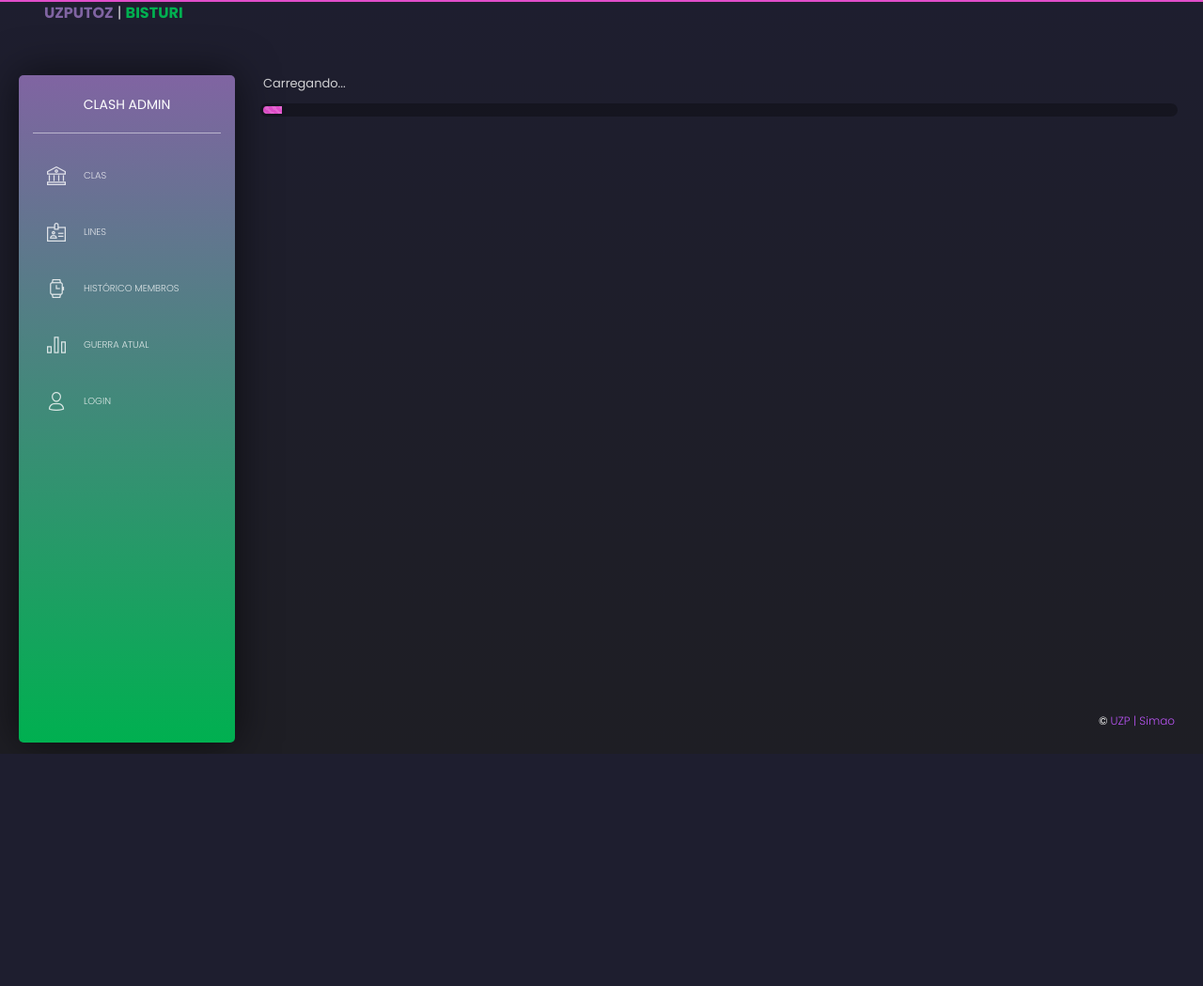
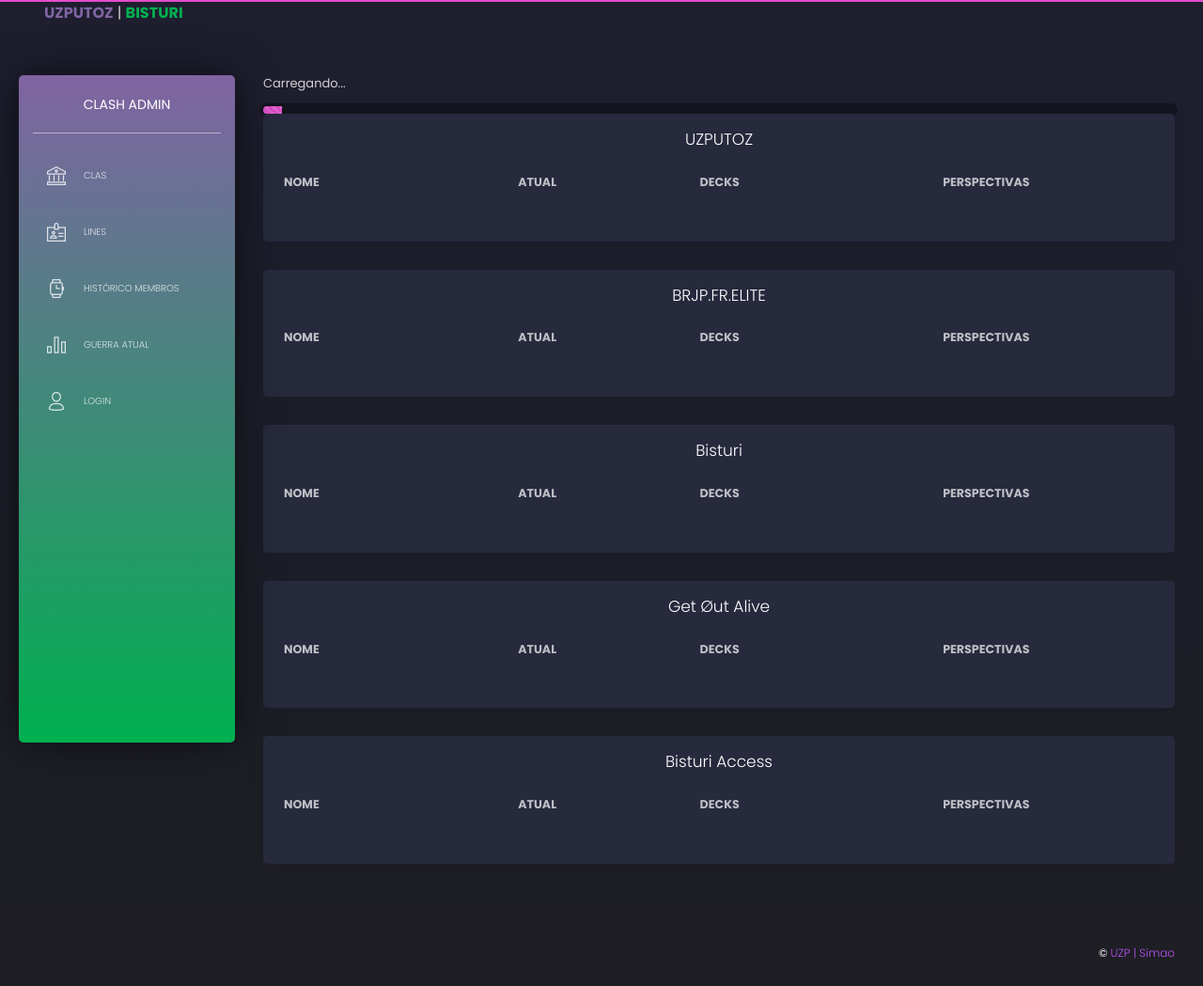
Before and after one commit to rodrigosimaogois/uzputoz, a Django app: page /clashdata/currentwar/ in a window 1280 px wide. Shown: the whole page at 94% size. Before the commit the page ends 802 px from the top, so only its background shows below. Run offline with Django 4.2, Linux system fonts and the light colour scheme; data that the repository does not hold is empty; some libraries are stand-ins or nearby versions.

Commit message:
changed layout current war

```diff
--- a/clashAdmin/clashdata/templates/clashdata/currentwar.html
+++ b/clashAdmin/clashdata/templates/clashdata/currentwar.html
@@ -5,15 +5,25 @@
 {% block stylesheets %}
 
 <style>
-    .table > tbody > tr > td
-    {
-        font-size: 0.8em;
+    td > div > img {
+        height: 1em;
+        width: auto;
+        display: inline-block;
     }
 
     .table > thead > tr > th
     {
-        font-size: 0.8em;
-        color: #E14ECA !important;
+        font-size: 0.9em;
+    }
+
+    .table > tbody > tr > td
+    {
+        font-size: 0.9em;
+    }
+
+    .rowcolor
+    {
+        background-color:#2C3F50;
     }
 
 </style>
@@ -45,38 +55,139 @@
     </div></div>
 </div>
 
+<div class="row">
+    <div class="col-md-12">
+        <div class="card test">
+            <div class="card-body">
+                <h4 class="card-title text-center">UZPUTOZ</h4>
+                <div class="table-responsive">
+                    <table class="table table-sm table-striped">
+                      <thead>
+                        <tr>
+                          <th class="">Nome</th>
+                          <th class="text-center">Atual</th>
+                          <th class="text-center">Decks</th>
+                          <th class="text-center">Perspectivas</th>
+                        </tr>
+                      </thead>
+                      <tbody id="uzputozContent">
+                      </tbody>
+                    </table>
+                </div>
+            </div>
+        </div>
+    </div>
+</div>
+
+<div class="row">
+    <div class="col-md-12">
+        <div class="card test">
+            <div class="card-body">
+                <h4 class="card-title text-center">BRJP.FR.ELITE</h4>
+                <div class="table-responsive">
+                    <table class="table table-sm table-striped">
+                      <thead>
+                        <tr>
+                          <th class="">Nome</th>
+                          <th class="text-center">Atual</th>
+                          <th class="text-center">Decks</th>
+                          <th class="text-center">Perspectivas</th>
+                        </tr>
+                      </thead>
+                      <tbody id="brjpContent">
+                      </tbody>
+                    </table>
+                </div>
+            </div>
+        </div>
+    </div>
+</div>
+
+<div class="row">
+    <div class="col-md-12">
+        <div class="card test">
+            <div class="card-body">
+                <h4 class="card-title text-center">Bisturi</h4>
+                <div class="table-responsive">
+                    <table class="table table-sm table-striped">
+                      <thead>
+                        <tr>
+                          <th class="">Nome</th>
+                          <th class="text-center">Atual</th>
+                          <th class="text-center">Decks</th>
+                          <th class="text-center">Perspectivas</th>
+                        </tr>
+                      </thead>
+                      <tbody id="bisturiContent">
+                      </tbody>
+                    </table>
+                </div>
+            </div>
+        </div>
+    </div>
+</div>
+
+<div class="row">
+    <div class="col-md-12">
+        <div class="card test">
+            <div class="card-body">
+                <h4 class="card-title text-center">Get Øut Alive</h4>
+                <div class="table-responsive">
+                    <table class="table table-sm table-striped">
+                      <thead>
+                        <tr>
+                          <th class="">Nome</th>
+                          <th class="text-center">Atual</th>
+                          <th class="text-center">Decks</th>
+                          <th class="text-center">Perspectivas</th>
+                        </tr>
+                      </thead>
+                      <tbody id="goaContent">
+                      </tbody>
+                    </table>
+                </div>
+            </div>
+        </div>
+    </div>
+</div>
+
+<div class="row">
+    <div class="col-md-12">
+        <div class="card test">
+            <div class="card-body">
+                <h4 class="card-title text-center">Bisturi Access</h4>
+                <div class="table-responsive">
+                    <table class="table table-sm table-striped">
+                      <thead>
+                        <tr>
+                          <th class="">Nome</th>
+                          <th class="text-center">Atual</th>
+                          <th class="text-center">Decks</th>
+                          <th class="text-center">Perspectivas</th>
+                        </tr>
+                      </thead>
+                      <tbody id="bisturiAccessContent">
+                      </tbody>
+                    </table>
+                </div>
+            </div>
+        </div>
+    </div>
+</div>
+
+
 {% endblock content %}
 
 <!-- Specific Page JS goes HERE  -->
 {% block javascripts %}
 
 <script>
-    $(document).ready(function () {
-
-        var count = {{ clanTags|length }};
-        var eachProgress = 100;
-
-        if(count > 0){
-            eachProgress = 100/count;
-        }
 
     const bar = document.querySelector(".progress-bar");
     let currentProgress = 0;
 
-        {% for clan in clanTags %}
-
-            $.ajax({
-                url: "{% url 'clashdata:currentwar' %}",
-                type: "GET",
-                data: {
-                    tag_id: "{{ clan.tag }}"
-                },
-                error: function(response){
-                    console.log("error");
-                },
-                success: function(response){
-                    currentProgress = currentProgress + eachProgress;
-
+    function setProgressBar(){
+        currentProgress = currentProgress + 20;
         if (currentProgress > 100){
             currentProgress = 100;
         }
@@ -88,109 +199,56 @@
             $(".progress").css("display", "none");
             $("h5").css("display", "none");
         }
+    }
 
+    function myFunction(tag, id){
+        $.ajax({
+            url: "{% url 'clashdata:currentwar' %}",
+            type: "GET",
+            data: {
+                tag_id: tag
+            },
+            error: function(response){
+                console.log("error");
+            },
+            success: function(response){
                 let clanRows = ''
 
                 response.clanInfo.forEach(function(item, index, arr){
                     console.log(item.Name)
-                        clanRow = '<tr> \
-                                    <td>' + item.Name + '</td> \
-                                    <td class="text-center" >' + item.PlayersToday + '</td> \
-                                    <td class="text-center">' + item.DecksToday + '</td> \
-                                    <td class="text-center">' + item.MissingAttacksToday + '</td> \
-                                    <td class="text-center">' + item.Average + '</td> \
-                                    <td class="text-center">' + item.Total + '</td> \
-                                    <td class="text-center">' + item.MinPoints + '</td> \
-                                    <td class="text-center">' + item.MaxPoints + '</td> \
-                                    <td class="text-center">' + item.Estimation + '</td> \
-                                   </tr>';
+                    clanRow = '<tr class="rowcolor"> \
+                                <td class="col-3">' + item.Name + '</td> \
+                                <td class="col-3 text-nowrap text-center"> \
+                                    <div><img src="/static/assets/img/medals.png"/> ' + item.Total + '</div> \
+                                    <div style="font-weight: bold;">' + item.Average + '</div> \
+                                </td>\
+                                <td class="col-3 text-nowrap text-center"> \
+                                    <div><img src="/static/assets/img/contact.png"/> ' + item.PlayersToday + '/50</div> \
+                                    <div><img src="/static/assets/img/green_check.png"/> ' + item.DecksToday + '</div> \
+                                    <div><img src="/static/assets/img/red_clock.png"/> ' + item.MissingAttacksToday +  '</div> \
+                                </td> \
+                                <td class="col-3 text-nowrap text-center"> \
+                                    <div><img src="/static/assets/img/yellow_ball.png"/> ' + item.Estimation + '</div> \
+                                    <div><img src="/static/assets/img/red_ball.png"/> ' + item.MinPoints + '</div> \
+                                    <div><img src="/static/assets/img/green_ball.png"/> ' + item.MaxPoints + '</div> \
+                                </td> \
+                               </tr>;';
 
                     clanRows = clanRows + clanRow;
                 });
 
-                    let openTable = '<div class="row"> \
-                                        <div class="col-md-12"> \
-                                            <div class="card"> \
-                                                <div class="card-body"> \
-                                                    <div class="table-responsive"> \
-                                                        <table class="table table-sm" id=""> \
-                                                            <thead class=""> \
-                                                                <tr> \
-                                                                    <th>Nome</th> \
-                                                                    <th class="text-center">Jog.</th> \
-                                                                    <th class="text-center">Atq</th> \
-                                                                    <th class="text-center">Falt.</th> \
-                                                                    <th class="text-center">Média</th> \
-                                                                    <th class="text-center">Atual</th> \
-                                                                    <th class="text-center">Min</th> \
-                                                                    <th class="text-center">Max</th> \
-                                                                    <th class="text-center">Est</th> \
-                                                                </tr> \
-                                                            </thead> \
-                                                            <tbody>';
-                    let closeTable = '</tbody></table></div></div></div></div></div>';
-                    let newTable = openTable + clanRows + closeTable;
-                    $(".content").append(newTable);
+                $(id).append(clanRows);
+                setProgressBar();
             }
         });
+    }
 
-        {% endfor %}
-
-
-        /*$.ajax({
-            url: "{% url 'clashdata:currentwar' %}",
-            type: "GET",
-            data: {
-                button_text: $(this).text()
-            },
-            success: function(response){
-
-                setTimeout(() => {
-                    console.log("primeiro");
-                    $("#seconds").append("<li>" + response.seconds +"</li>")
-                }, "3000");
-            }
-        });
-
-        $.ajax({
-            url: "{% url 'clashdata:currentwar' %}",
-            type: "GET",
-            data: {
-                button_text: $(this).text()
-            },
-            success: function(response){
-                console.log("segundo")
-                $("#seconds").append("<li>" + response.seconds +"</li>")
-            }
-        });
-
-        $.ajax({
-            url: "{% url 'clashdata:currentwar' %}",
-            type: "GET",
-            data: {
-                button_text: $(this).text()
-            },
-            success: function(response){
-                console.log("terceiro")
-                $("#seconds").append("<li>" + response.seconds +"</li>")
-            }
-        });*/
-
-        $(".btn").click(function(){
-            console.log("a");
-
-            $.ajax({
-                url: "{% url 'clashdata:currentwar' %}",
-                type: "GET",
-                data: {
-                    button_text: $(this).text()
-                },
-                success: function(response){
-                    console.log("ddsad")
-                    $("#seconds").append("<li>" + response.seconds +"</li>")
-                }
-            });
-        });
+    $(document).ready(function () {
+        myFunction("#20RGVR8", "#uzputozContent");
+        myFunction("#9PGQJCRR", "#brjpContent");
+        myFunction("#YPU0GJUV", "#bisturiContent");
+        myFunction("#PULQCRCP", "#goaContent");
+        myFunction("#YYQGVLV9", "#bisturiAccessContent");
     });
 </script>
 
```
Also changed, not shown: clashAdmin/static/assets/img/contact.png (added), clashAdmin/static/assets/img/contact2.png (added), clashAdmin/static/assets/img/decks.png (added), clashAdmin/static/assets/img/green_ball.png (added), clashAdmin/static/assets/img/green_check.png (added), clashAdmin/static/assets/img/medals.png (added), clashAdmin/static/assets/img/red_ball.png (added), clashAdmin/static/assets/img/red_clock.png (added), clashAdmin/static/assets/img/yellow_ball.png (added). Lines whose indentation alone changed are shown as unchanged.
